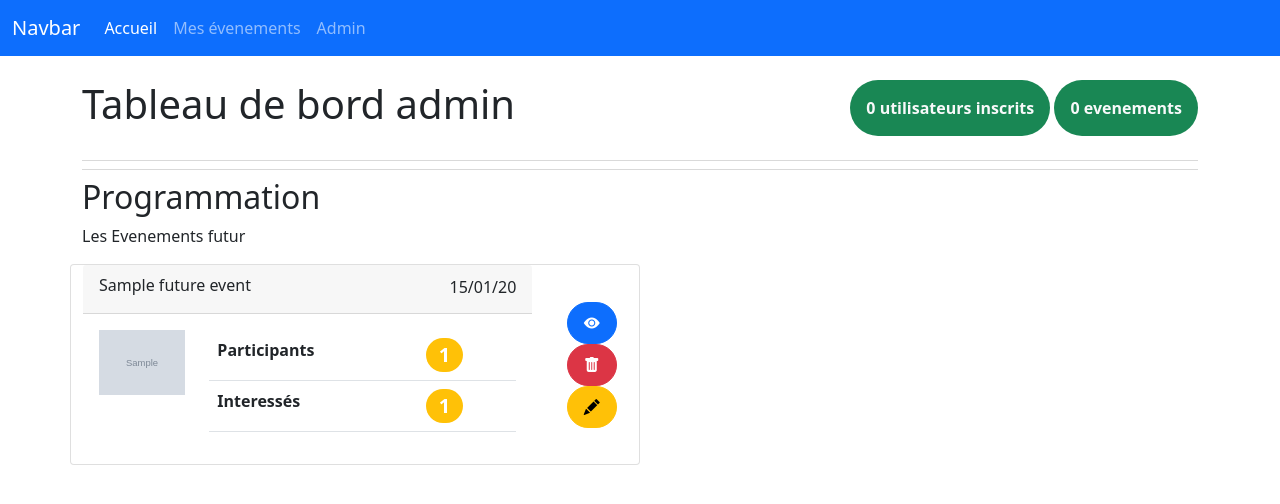
After one commit to maxdlr/bde-platform, a PHP site: template templates/admin/dashboard/index.html.twig in a window 1280 px wide. The commit adds this page. Shown: the top 504 px of the page. Run offline with PHP 8.4, Linux system fonts and the light colour scheme; the template is opened without the code that fills it: most values are stand-ins (such as "Sample title", 1, 10 or a date in 2020); grey boxes marked "Sample" are stand-in pictures; some libraries are stand-ins or nearby versions.

Commit message:
add future events management

```diff
--- a/src/Controller/Admin/AdminEventController.php
+++ b/src/Controller/Admin/AdminEventController.php
@@ -157,7 +157,7 @@ class AdminEventController extends AbstractController
         $eventToDelete = $eventRepository->findOneBy(['id' => $idEvent]);
 
         if ($eventRepository->delete($eventToDelete)) {
-            $this->redirect('/admin/event/index');
+            $this->redirect($_SERVER['HTTP_REFERER']);
         }
     }
 }
--- a/src/Entity/Interested.php
+++ b/src/Entity/Interested.php
@@ -16,6 +16,12 @@ class Interested extends Entity
     public function getId(): int
     {
         return $this->id;
+    }
+
+    public function setId(int $id): static
+    {
+        $this->id = $id;
+        return $this;
     }
 
     public function getEventId(): int
--- a/src/Entity/Participant.php
+++ b/src/Entity/Participant.php
@@ -16,6 +16,12 @@ class Participant extends Entity
     public function getId(): int
     {
         return $this->id;
+    }
+
+    public function setId(int $id): static
+    {
+        $this->id = $id;
+        return $this;
     }
 
     public function getEventId(): int
--- a/src/Factory/EventFactory.php
+++ b/src/Factory/EventFactory.php
@@ -132,8 +132,8 @@ class EventFactory
         $event
             ->setName($eventData->buildTitle())
             ->setDescription($eventData->buildDescription())
-            ->setStartDate($faker->dateTime())
-            ->setEndDate($faker->dateTime())
+            ->setStartDate($faker->dateTimeThisYear('+6 months'))
+            ->setEndDate($faker->dateTimeThisYear('+6 months'))
             ->setTag($faker->randomElement(TagEnum::cases())->value)
             ->setCapacity($faker->randomNumber(2))
             ->setOwnerId($user->getId())
--- a/src/Mapping/Interested/InterestedDTO.php
+++ b/src/Mapping/Interested/InterestedDTO.php
@@ -30,6 +30,7 @@ class InterestedDTO extends DTO implements DTOInterface
         $interested = new Interested();
 
         $interested
+            ->setId($this->from['id'])
             ->setEventId($this->from['event_id'])
             ->setUserId($this->from['user_id']);
 
--- a/src/Mapping/Participant/ParticipantDTO.php
+++ b/src/Mapping/Participant/ParticipantDTO.php
@@ -30,6 +30,7 @@ class ParticipantDTO extends DTO implements DTOInterface
         $participant = new Participant();
 
         $participant
+            ->setId($this->from['id'])
             ->setEventId($this->from['event_id'])
             ->setUserId($this->from['user_id']);
 
--- /dev/null
+++ b/templates/admin/dashboard/index.html.twig
@@ -0,0 +1,131 @@
+{% extends 'base.html.twig' %}
+
+{% block title %}
+    Tableau de bord administrateur
+{% endblock %}
+
+{% block body %}
+    <main class="container">
+        <div class="d-flex justify-content-between my-4">
+            <h1>Tableau de bord admin</h1>
+
+            <div>
+
+                {% set pillStats = {
+                    'utilisateurs inscrits': users,
+                    'evenements': events,
+                } %}
+
+                {% for name, pillStat in pillStats %}
+
+                    {{ include('admin/shared/_pill.html.twig', {
+                        content: pillStat|length ~ ' ' ~ name
+                    }) }}
+
+                {% endfor %}
+            </div>
+        </div>
+
+        <div class="dropdown-divider"></div>
+        <div class="dropdown-divider"></div>
+
+        <h2>Programmation</h2>
+        <p>Les Evenements futur</p>
+
+        <div class="row row-cols-lg-2">
+
+            {% for futureEvent in futureEvents %}
+
+                <div class="card">
+                    <div class="row">
+                        <div class="col">
+
+                            <div class="card-header d-flex justify-content-between align-items-center">
+                                <div class="card-title">
+                                    {{ futureEvent.name }}
+                                </div>
+                                <div class="card-subtitle">
+                                    {{ futureEvent.startDate|date("d/m/y") }}
+                                </div>
+                            </div>
+
+                            <div class="card-body row">
+
+                                <div class="col-3">
+                                    <img src="{{ futureEvent.fileName }}" alt="image de {{ futureEvent.name }}"
+                                         class="img-fluid">
+                                </div>
+
+                                <div class="col">
+                                    <table class="table">
+                                        <tbody>
+                                        <tr>
+                                            <th>
+                                                Participants
+                                            </th>
+                                            <td>
+                                                {% set eventParticipantCount = [] %}
+                                                {% for participant in participants %}
+                                                    {% if participant.eventId is same as futureEvent.id %}
+                                                        {% set eventParticipantCount = eventParticipantCount|merge([participant.id]) %}
+                                                    {% endif %}
+                                                {% endfor %}
+
+                                                <span class="{{ eventParticipantCount|length is same as 0 ? 'bg-danger' : '' }} {{ eventParticipantCount|length <= 3 ? 'bg-warning' : '' }} {{ eventParticipantCount|length > 3 ? 'bg-success' : '' }} badge rounded-pill fs-5">
+                                                {{ eventParticipantCount|length }}
+                                                </span>
+                                            </td>
+                                        </tr>
+                                        <tr>
+                                            <th>
+                                                Interessés
+                                            </th>
+                                            <td>
+                                                {% set eventInterestedCount = [] %}
+                                                {% for interested in interesteds %}
+                                                    {% if interested.eventId is same as futureEvent.id %}
+                                                        {% set eventInterestedCount = eventInterestedCount|merge([interested.id]) %}
+                                                    {% endif %}
+                                                {% endfor %}
+
+                                                <span class="{{ eventParticipantCount|length is same as 0 ? 'bg-danger' : '' }} {{ eventParticipantCount|length <= 3 ? 'bg-warning' : '' }} {{ eventParticipantCount|length > 3 ? 'bg-success' : '' }} badge rounded-pill fs-5">
+                                                {{ eventInterestedCount|length }}
+                                                </span>
+                                            </td>
+                                        </tr>
+                                        </tbody>
+                                    </table>
+                                </div>
+
+                            </div>
+                        </div>
+
+                        <div class="col-2 d-flex flex-column justify-content-center align-items-center">
+
+                            <a class="btn btn-primary px-3 py-2 rounded-pill d-block"
+                               href="/event/show/{{ futureEvent.id }}">
+                                <i class="bi bi-eye-fill"></i>
+                            </a>
+                            <a class="btn btn-danger px-3 py-2 rounded-pill d-block"
+                               href="/admin/event/delete/{{ futureEvent.id }}"><i
+                                        class="bi bi-trash-fill"></i></a>
+
+                            <a class="btn btn-warning px-3 py-2 rounded-pill d-block"
+                               href="/admin/event/edit/{{ futureEvent.id }}"><i
+                                        class="bi bi-pencil-fill"></i></a>
+
+                        </div>
+                    </div>
+
+
+                </div>
+            {% else %}
+                <p class="blockquote-footer my-3">Aucun Evenements à venir</p>
+            {% endfor %}
+
+        </div>
+
+
+    </main>
+
+{% endblock %}
--- /dev/null
+++ b/templates/admin/shared/_pill.html.twig
@@ -0,0 +1,3 @@
+<div class="bg-success text-light rounded-pill d-inline-block px-3 py-3 fw-bolder fs-6">
+    {{ content }}
+</div>
--- a/templates/base.html.twig
+++ b/templates/base.html.twig
@@ -3,10 +3,11 @@
 <head>
     <link href="https://cdn.jsdelivr.net/npm/bootstrap@5.1.3/dist/css/bootstrap.min.css" rel="stylesheet"
           integrity="sha384-1BmE4kWBq78iYhFldvKuhfTAU6auU8tT94WrHftjDbrCEXSU1oBoqyl2QvZ6jIW3" crossorigin="anonymous">
+    <link rel="stylesheet" href="https://cdn.jsdelivr.net/npm/bootstrap-icons@1.11.3/font/bootstrap-icons.min.css">
     <script src="https://cdn.jsdelivr.net/npm/bootstrap@5.1.3/dist/js/bootstrap.bundle.min.js"
             integrity="sha384-ka7Sk0Gln4gmtz2MlQnikT1wXgYsOg+OMhuP+IlRH9sENBO0LRn5q+8nbTov4+1p"
             crossorigin="anonymous"></script>
-    <link href="assets/main.css"/>
+    <link href="../public/assets/main.css"/>
     <meta charset="UTF-8">
     <meta name="viewport"
           content="width=device-width, user-scalable=no, initial-scale=1.0, maximum-scale=1.0, minimum-scale=1.0">
@@ -17,6 +18,6 @@
 {{ include('shared/_nav.html.twig') }}
 {% block body %}
 {% endblock %}
-<script src="main.js"></script>
+<script src="../public/main.js"></script>
 </body>
 </html>
--- a/templates/event/show.html.twig
+++ b/templates/event/show.html.twig
@@ -53,10 +53,6 @@
                     </form>
                 </div>
             </div>
-
-
-            {#            todo #}
-            {#            implement user id #}
         </article>
     </main>
 
```
Also changed, not shown: src/Controller/Admin/AdminController.php (added, +51 -0 lines), src/Service/EventFilter.php (+35 -47 lines).
